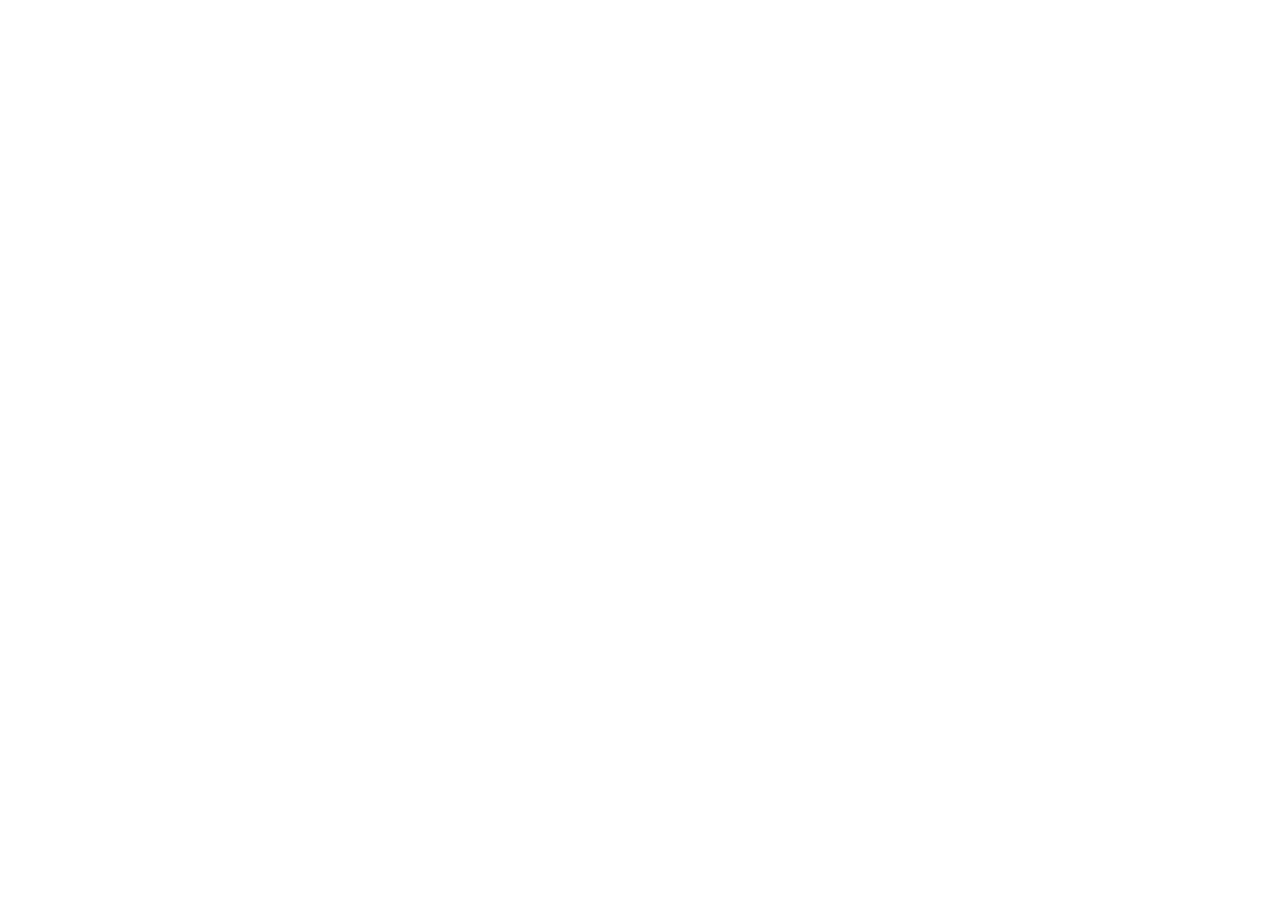
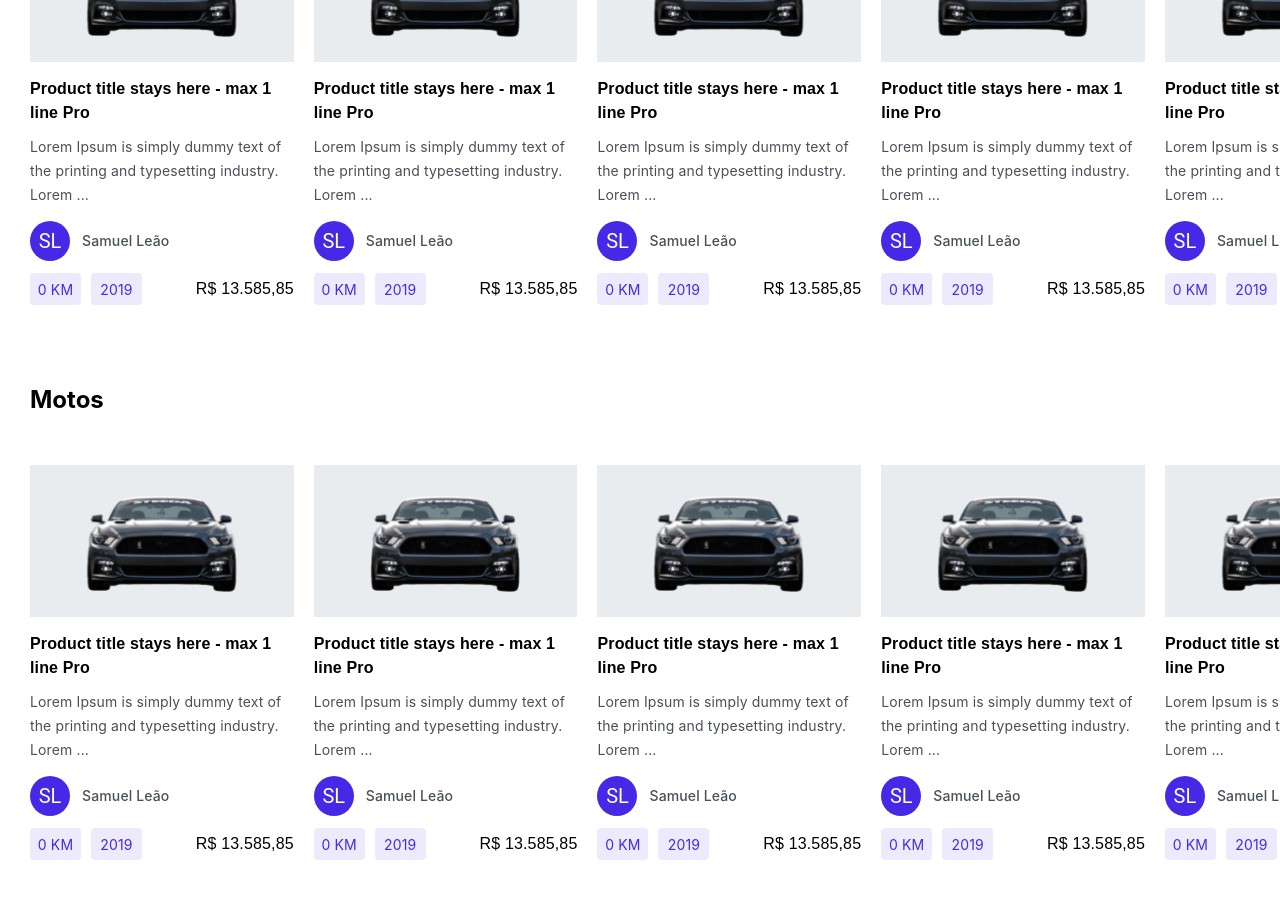
Before and after one commit to caiogiffoni/auto-empire-web, a React (Create React App) app in the folder client/: page / in a window 1280 px wide. Shown: the part 720-1618 px from the top of the page. Before the commit the page ends 800 px from the top, so only its background shows below. Built offline with nearby package versions, Linux system fonts and the light colour scheme; the HTML template or start-up script is replaced by a standard one.

Commit message:
feat: carousel homepage

```diff
--- a/client/src/pages/Home/index.tsx
+++ b/client/src/pages/Home/index.tsx
@@ -1,9 +1,11 @@
 import { ButtonStyle } from "../../components/button";
+import { CardAuto } from "../../components/card";
 import RegisterHeader from "../../components/registerHeader";
-import { Banner, DivButtons } from "./styles";
+import { Banner, Carousel, Container, DivButtons } from "./styles";
 
 export const Home = () => {
-  return <>
+  return (
+    <Container>
         <RegisterHeader/>
         <Banner>
             <h1>Velocidade e experiência em um lugar feito para você</h1>
@@ -14,5 +16,24 @@
                 <ButtonStyle>Motos</ButtonStyle>
             </DivButtons>
         </Banner>
-  </>
+        <h2>Carros</h2>
+        <Carousel>
+            <CardAuto/>
+            <CardAuto/>
+            <CardAuto/>
+            <CardAuto/>
+            <CardAuto/>
+            <CardAuto/>
+        </Carousel>
+        <h2>Motos</h2>
+        <Carousel>
+            <CardAuto/>
+            <CardAuto/>
+            <CardAuto/>
+            <CardAuto/>
+            <CardAuto/>
+            <CardAuto/>
+        </Carousel>
+    </Container>
+  )
 };
--- a/client/src/pages/Home/styles.js
+++ b/client/src/pages/Home/styles.js
@@ -1,4 +1,13 @@
 import styled from 'styled-components'
+
+export const Container = styled.div`
+    h2 {
+        margin-left: 30px;
+        margin-top: 70px;
+        font-family: var(--itens-font);
+    }
+
+`
 
 export const Banner = styled.div`
     background: var(--brand2);
@@ -47,3 +56,16 @@
         }
     }
 `
+
+export const Carousel = styled.ul `
+    margin: 40px 20px;
+    padding: 0px;
+    display: flex;
+    width: 100vw;
+    overflow: scroll;
+    scroll-snap-type: x mandatory;
+
+    ::-webkit-scrollbar {
+        width: 0px;
+    }
+`
```
Lines whose indentation alone changed are shown as unchanged.
